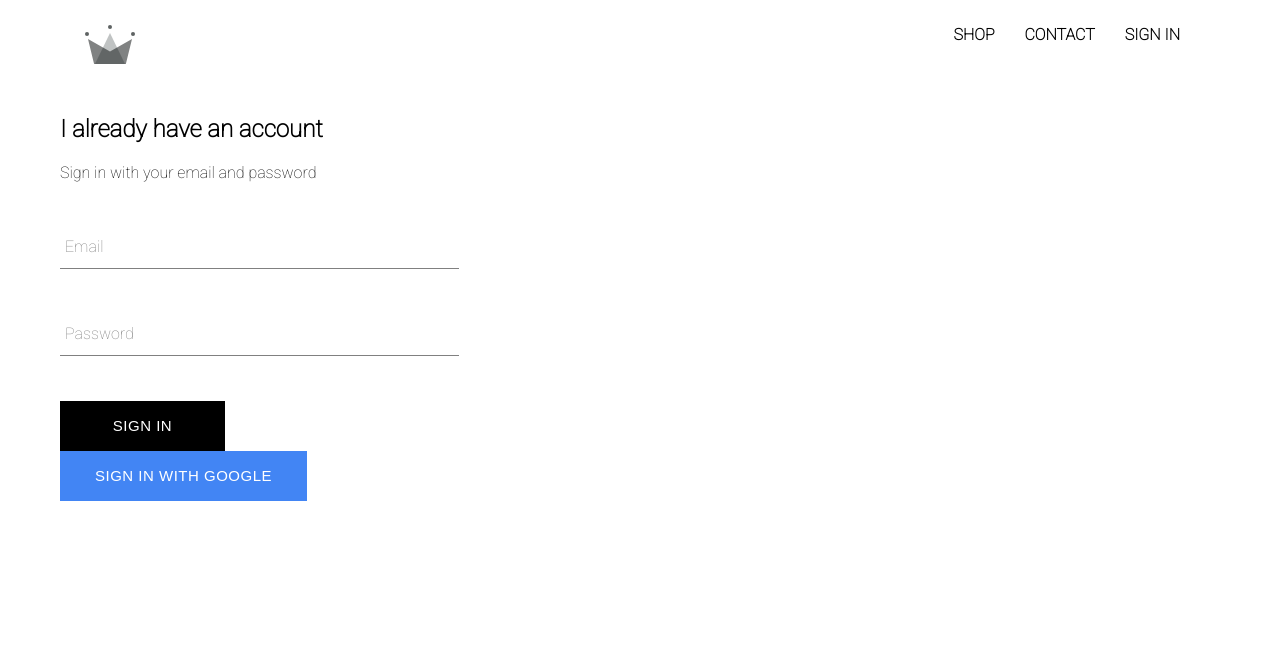
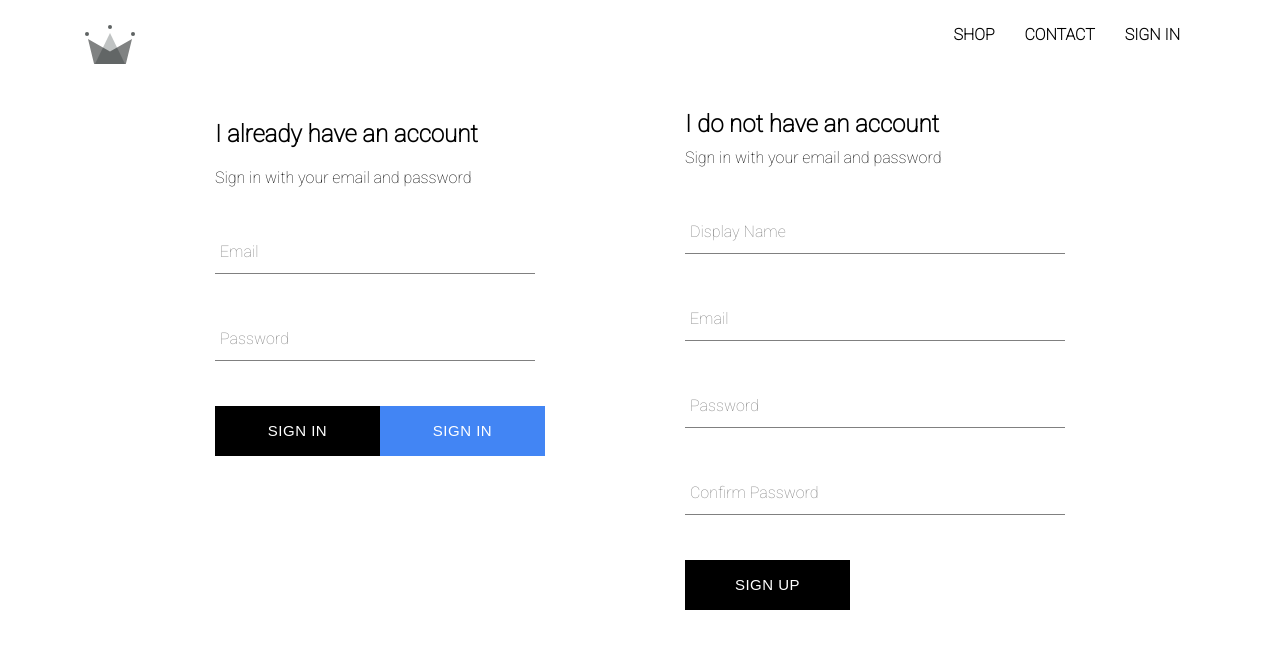
Before and after one commit to prathameshsb/shopping-cart, a React (Create React App) app: page /signin in a window 1280 px wide. Shown: the top 648 px of the page. Built offline with nearby package versions, Linux system fonts and the light colour scheme; no server answers.

Commit message:
Completed the sign up and sign in along with firebase authentication and storage along with google authentication

```diff
--- a/src/App.css
+++ b/src/App.css
@@ -8,3 +8,7 @@
     font-weight: 700;
     color: black;
 }
+
+*{
+    box-sizing: border-box;
+}
--- a/src/App.js
+++ b/src/App.js
@@ -5,7 +5,7 @@
 import Header from "./component/header/header.component";
 import SignInAndRegister from './pages/sign-in-and-register/sign-in-and-register.component';
 import ShopPage from './pages/shop/shop.component';
-import { auth } from './firebase/firebase.utils';
+import { auth, createUserProfile } from './firebase/firebase.utils';
 
 class App extends React.Component {
   constructor() {
@@ -19,15 +19,22 @@
   unsubcribeFromAuth = null;
 
   componentDidMount(){
-    this.unsubcribeFromAuth = auth.onAuthStateChanged(user => {
-      this.setState({currentUser: user})
+    this.unsubcribeFromAuth = auth.onAuthStateChanged(async userAuth => {
+      if(userAuth){
+        const userRef = await createUserProfile(userAuth);
+        userRef.onSnapshot(snapShot => {
+          this.setState({
+            currentUser: {
+              id: snapShot.id,
+              ...snapShot.data()
+            }
+          });
+        });
+      }
+      this.setState({currentUser: userAuth})
 
-      console.log(user);
     })
   }
-
-  un
-
   render() {
     return (
       <div className="App">
--- a/src/component/menu-item/menu-item.component.jsx
+++ b/src/component/menu-item/menu-item.component.jsx
@@ -5,7 +5,6 @@
 
  const MenuItem = ({ title, imageUrl, size, history, linkUrl, match }) => (
     <div className={`${size} menu-item`} onClick= {() => history.push(`${match.url}${linkUrl}`)} >
-     {console.log(history)}
         <div
             style={{backgroundImage: `url(${imageUrl})`}}
             className="background-image"
--- /dev/null
+++ b/src/component/sign-up/sign-up.component.jsx
@@ -0,0 +1,86 @@
+import React from 'react';
+import FormInput from '../forminput/form-input.component';
+import CustomButton from '../custom-button/custom-button.component'
+import { auth, createUserProfile } from '../../firebase/firebase.utils';
+
+import './sign-up.style.scss';
+
+class SignUp extends React.Component{
+    constructor(){
+        super();
+
+        this.state={
+            email: '',
+            displayName: '',
+            password: '',
+            confirmPassword: ''
+        }
+    }
+
+    handleSubmit = async event =>{
+        event.preventDefault();
+
+        const { displayName, email, password, confirmPassword } = this.state;
+
+        if(password !== confirmPassword){
+            alert("Passwords do not match");
+            return;
+        }
+
+        try {
+            const { user } = await auth.createUserWithEmailAndPassword(email, password);
+
+            await createUserProfile(user, {displayName});
+
+            this.setState={
+                email: '',
+                displayName: '',
+                password: '',
+                confirmPassword: ''
+            }
+        }catch (error){
+            console.error(error);
+        }
+    }
+
+    handleChange = event =>{
+        const { value, name } = event.target;
+        this.setState({[name]: value});
+    }
+
+    render(){
+        const {displayName, email, password, confirmPassword} = this.state;
+        return (
+            <div className="sign-up">
+                <h2 className="title">I do not have an account</h2>
+                <span className="option">Sign in with your email and password</span>
+                <form className="sign-up-form" onSubmit={this.handleSubmit} >
+                    <FormInput type="text" name="displayName" value={displayName}
+                        label="Display Name"
+                        onChange = {this.handleChange}
+                        required
+                    />
+                    <FormInput type="email" name="email" value={email}
+                        label="Email"
+                        onChange = {this.handleChange}
+                        required
+                    />
+                    <FormInput type="password" name="password" value={password}
+                        label="Password"
+                        onChange = {this.handleChange}
+                        required
+                    />
+                    <FormInput type="password" name="confirmPassword" value={confirmPassword}
+                        label="Confirm Password"
+                        onChange = {this.handleChange}
+                        required
+                    />
+
+                    <CustomButton type='submit'> SIGN UP </CustomButton>
+                </form>
+            </div>
+        )
+    }
+}
+
+export default SignUp;
--- /dev/null
+++ b/src/component/sign-up/sign-up.style.scss
@@ -0,0 +1,9 @@
+.sign-up {
+    display: flex;
+    flex-direction: column;
+    width: 380px;
+
+    .title {
+      margin: 10px 0;
+    }
+  }
--- a/src/component/signin/sign-in.component.jsx
+++ b/src/component/signin/sign-in.component.jsx
@@ -1,6 +1,6 @@
 import React from 'react';
 import FormInput from '../forminput/form-input.component'
-import {signInWithGoogle} from '../../firebase/firebase.utils';
+import {auth, signInWithGoogle} from '../../firebase/firebase.utils';
 import CustomButton from '../custom-button/custom-button.component';
 import './sign-in.style.scss';
 
@@ -14,8 +14,16 @@
         }
     }
 
-    handleSubmit = event => {
+    handleSubmit = async event => {
         event.preventDefault();
+
+        const { email, password } = this.state;
+
+        try{
+            await auth.signInWithEmailAndPassword(email, password);
+        }catch (error){
+            console.log(error)
+        }
 
         this.setState({email:'', password:''});
     }
@@ -34,20 +42,21 @@
                     <FormInput
                         type="email"
                         name="email"
-                        handleChange={this.handleChange}
                         value ={this.state.email}
+                        onChange={this.handleChange}
                         label="Email"
                         required/>
                     <FormInput
                         type="password"
                         name="password"
                         value ={this.state.password}
-                        handleChange={this.handleChange}
+                        onChange={this.handleChange}
                         label="Password"
                         required/>
-
-                    <CustomButton type="submit" >Sign in</CustomButton>
-                    <CustomButton onClick={signInWithGoogle} isGoogleSignIn>Sign in with Google</CustomButton>
+                    <div className="buttons">
+                        <CustomButton type="submit" >Sign in</CustomButton>
+                        <CustomButton onClick={signInWithGoogle} isGoogleSignIn>Sign in with Google</CustomButton>
+                    </div>
                 </form>
             </div>
         )
--- a/src/component/signin/sign-in.style.scss
+++ b/src/component/signin/sign-in.style.scss
@@ -1,9 +1,14 @@
 .sign-in{
-    width: 30vw;
+    width: 25vw;
     display: flex;
     flex-direction: column;
 
     .title{
         margin: 10px 0;
     }
+
+    .buttons{
+        display: flex;
+        justify-content: space-between;
+    }
 }
--- a/src/firebase/firebase.utils.js
+++ b/src/firebase/firebase.utils.js
@@ -13,6 +13,31 @@
     measurementId: "G-ELMSNRD7FM"
 }
 
+export const createUserProfile = async (userAuth, additonalData) => {
+    if(!userAuth) return;
+
+    const userRef = firestore.doc(`users/${userAuth.uid}`)
+    const checkUserRef = await userRef.get();
+
+    if(!checkUserRef.exists){
+        const { displayName, email } = userAuth;
+        const createdAt = new Date();
+
+        try{
+            await userRef.set({
+                displayName,
+                email,
+                createdAt,
+                ...additonalData
+            })
+
+        }catch(error){
+            console.log('error creating user', error.message);
+        }
+    }
+    return userRef;
+}
+
 firebase.initializeApp(config);
 
 export const auth = firebase.auth();
--- a/src/pages/sign-in-and-register/sign-in-and-register.component.jsx
+++ b/src/pages/sign-in-and-register/sign-in-and-register.component.jsx
@@ -1,11 +1,13 @@
 import React from 'react';
 import SignIn from '../../component/signin/sign-in.component'
+import SignUp from '../../component/sign-up/sign-up.component';
 
 import './sign-in-and-register.style.scss';
 
 const SignInAndRegister = () => (
     <div className="sign-in-and-register">
         <SignIn />
+        <SignUp />
     </div>
 )
 
--- a/src/pages/sign-in-and-register/sign-in-and-register.style.scss
+++ b/src/pages/sign-in-and-register/sign-in-and-register.style.scss
@@ -0,0 +1,6 @@
+.sign-in-and-register{
+    width: 850px;
+    display: flex;
+    justify-content: space-between;
+    margin: 30px auto 30px auto;
+}
```
